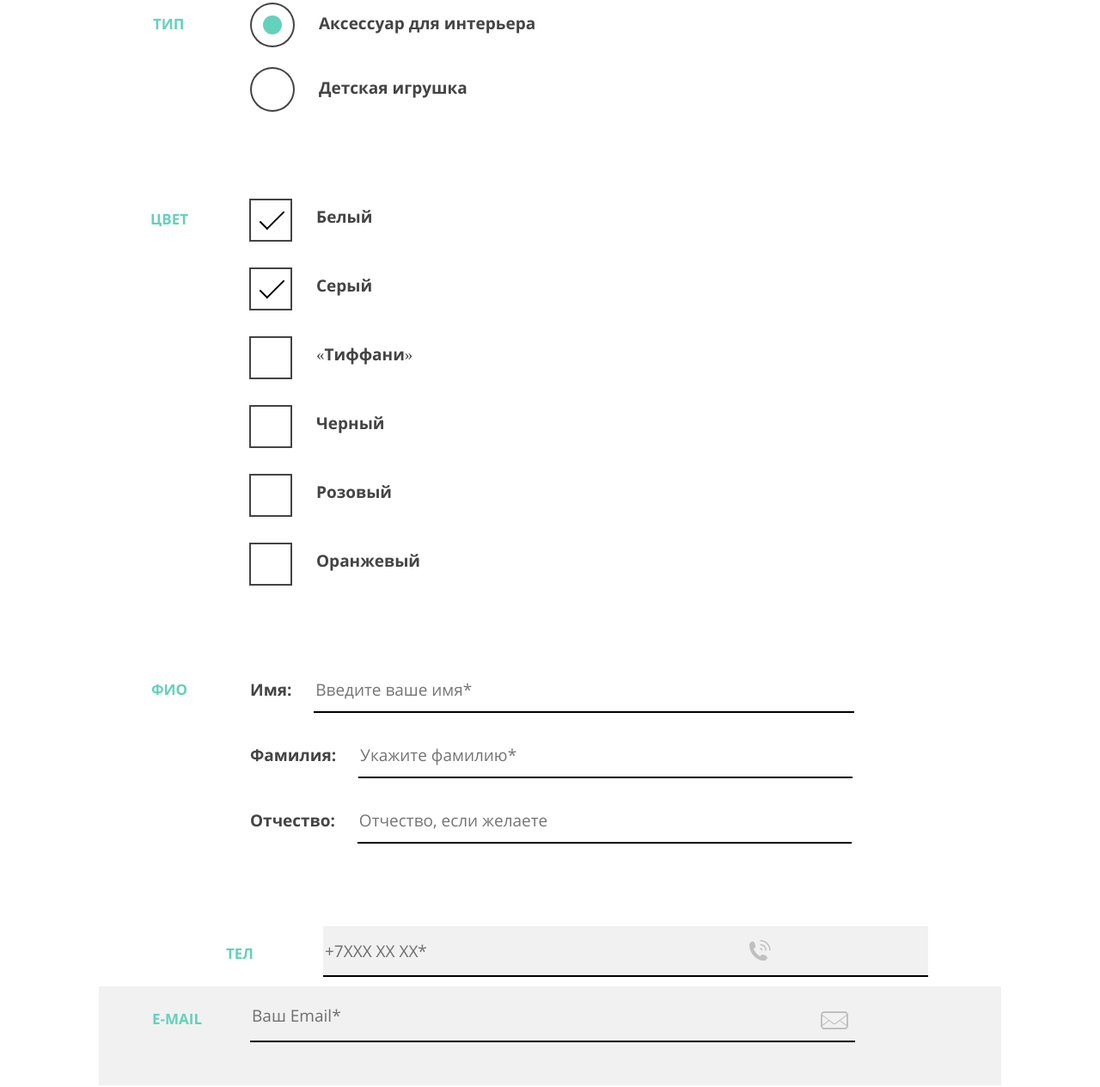
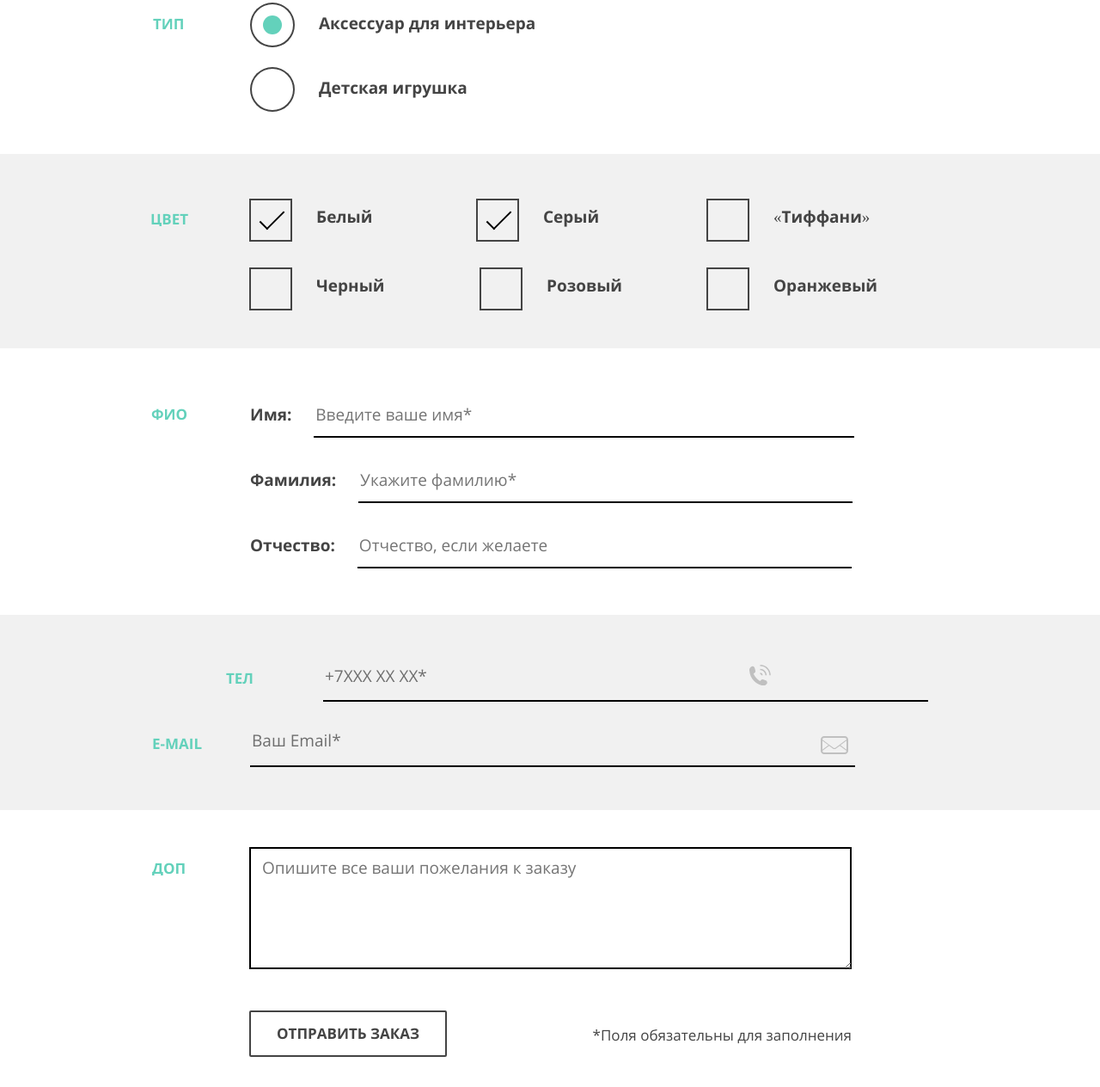
Before and after one commit to Elenanalabordina/201550-mishka, a website: page form.html in a window 1280 px wide. Shown: the part 579-1843 px from the top of the page at 86% size. Drawn offline with nearby package versions, Linux system fonts and the light colour scheme; files that its build step writes are made by us from their sources; files whose address does not match are found by name.

Commit message:
правка по замечаниям

```diff
--- a/form.html
+++ b/form.html
@@ -52,15 +52,15 @@
               <span class="form-type__icon"></span>
             </label>
             <label class="form-type__label" for="toys">Детская игрушка
-              <input class="form-type__input" type="radio" name="question-two" id="toys" >
+              <input class="form-type__input" type="radio" name="question-two" id="toys">
               <span class="form-type__icon"></span>
             </label>
           </div>
         </fieldset>
+        <div class="form__wrapper">
           <fieldset class="form__group form__group--color">
             <legend class="form__title">Цвет</legend>
             <div class="form-color">
-            <div class="form-color__wrapper">
               <label class="form-color__label" for="white">Белый
                 <input class="form-color__input" type="checkbox" name="white" id="white" checked>
                 <span class="form-color__icon"></span>
@@ -86,8 +86,8 @@
                 <span class="form-color__icon"></span>
               </label>
             </div>
+          </fieldset>
         </div>
-        </fieldset>
         <fieldset class="form__group form__group--info">
           <legend class="form__title">Фио</legend>
           <div class="form-info">
@@ -105,10 +105,10 @@
             </div>
           </div>
         </fieldset>
+        <div class="form__wrapper">
           <fieldset class="form__group form__group--phone">
             <legend class="form__title">Тел</legend>
             <div class="form-phone">
-            <div class="form-phone__wrapper">
               <input class="form-phone__input-field" type="text" name="tel" placeholder="+7xxx xx xx*" required>
               <span class="form-phone__icon">
                 <svg version="1.1" xmlns="http://www.w3.org/2000/svg" xmlns:xlink="http://www.w3.org/1999/xlink" x="0px" y="0px" width="24.829px" height="24.333px" viewBox="0 0 24.829 24.333" enable-background="new 0 0 24.829 24.333" xml:space="preserve">
@@ -125,12 +125,12 @@
                 </svg>
               </span>
             </div>
+          </fieldset>
         </div>
-        </fieldset>
+        <div class="form__wrapper-mail">
           <fieldset class="form__group form__group--mail">
             <legend class="form__title">E-mail</legend>
             <div class="form-mail">
-            <div class="form-mail__wrapper">
               <input class="form-mail__input-field" type="email" name="email" placeholder="Ваш Email*" required>
               <span class="form-mail__mail">
                 <svg version="1.1" xmlns="http://www.w3.org/2000/svg" xmlns:xlink="http://www.w3.org/1999/xlink" x="0px" y="0px" width="32px" height="32px" viewBox="0 0 32 32" enable-background="new 0 0 32 32" xml:space="preserve">
@@ -138,15 +138,15 @@
                 </svg>
               </span>
             </div>
+          </fieldset>
         </div>
-        </fieldset>
         <fieldset class="form__group form__group--comment">
           <legend class="form__title">Доп</legend>
           <div class="form-comment">
             <textarea class="form__comment-field" name="comment" id="comment-field" rows="10" placeholder="Опишите все ваши пожелания к заказу"></textarea>
           </div>
         </fieldset>
-        <div class="form__wrapper">
+        <div class="form__wrapper-info">
           <p class="form__info">*Поля обязательны для заполнения</p>
           <a href="#" class="button form__btn">Отправить заказ</a>
         </div>
```
Also changed, not shown: index.html (+2 -0 lines). Lines whose indentation alone changed are shown as unchanged.
